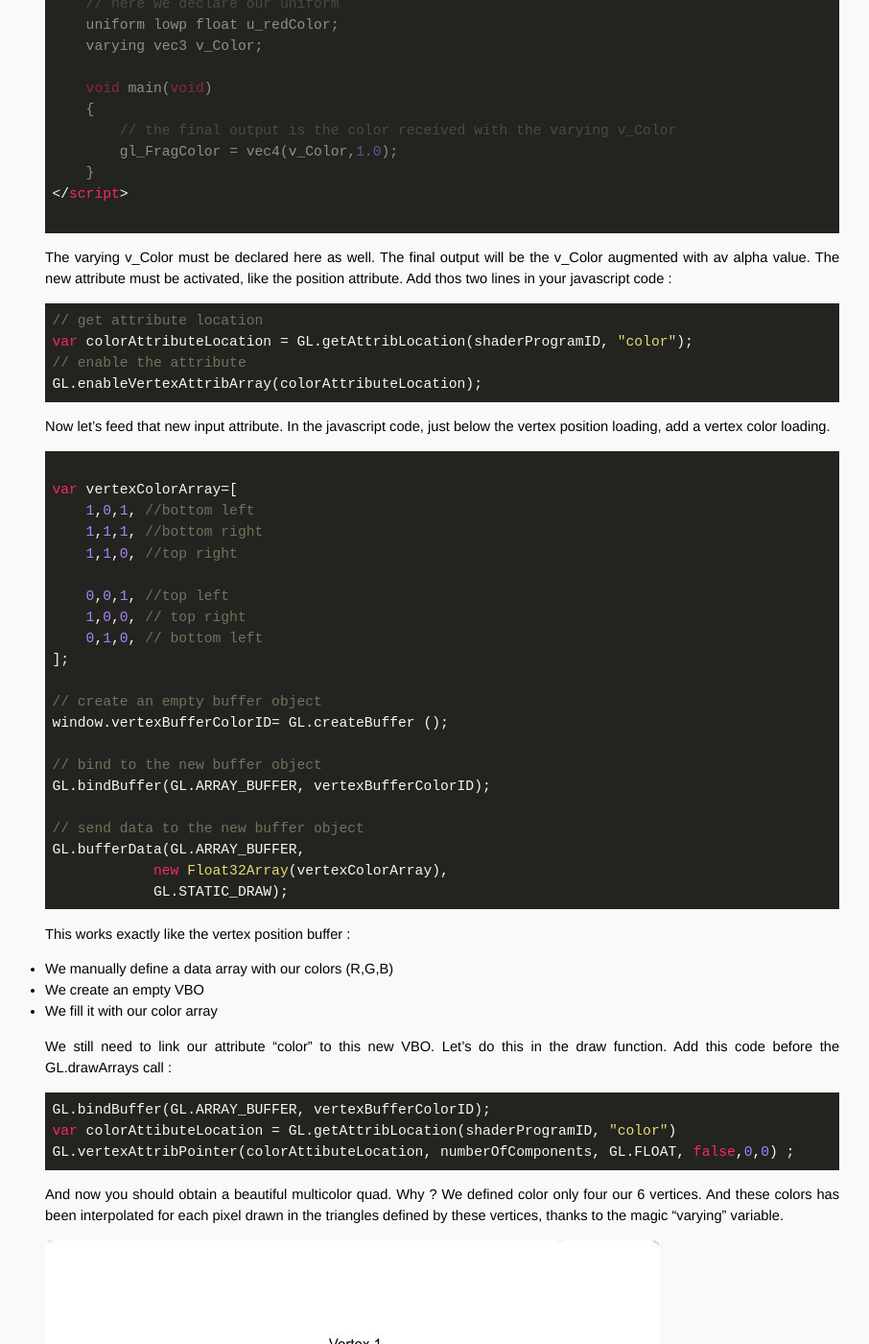
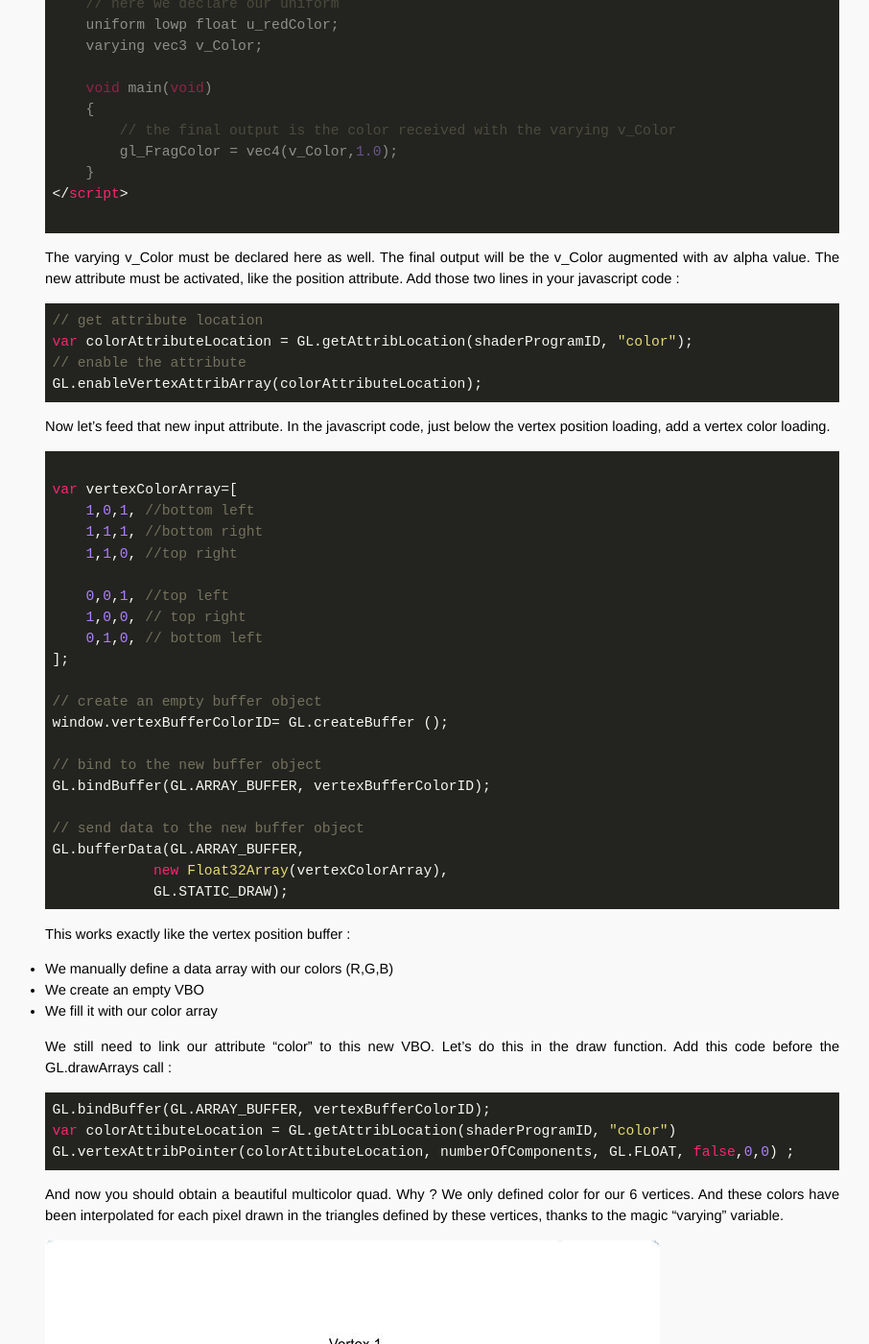
Before and after one commit to OpenTechSchool-Brussels/intro-to-webGL-and-shaders, a Jekyll site: the page built from log3_draw-animate-shape.md, in a window 1280 px wide and 1400 px high, scrolled down 5270 px. Shown: the whole window at 96% size, without its empty margins (309-1215 px from the left). Built offline with Jekyll 4.4.1, drawn with Linux system fonts in a browser that asks for light colours; some of the changed lines change nothing that is shown; some of the changed text lies outside the part shown.

Commit message:
update log 3

```diff
--- a/log3_draw-animate-shape.md
+++ b/log3_draw-animate-shape.md
@@ -230,7 +230,7 @@
 
 ~~~ html
 
-<script id="fshader" type="x-shader/x-fragment">
+<script id="shader" type="x-shader/x-fragment">
 
     precision mediump float;
 
@@ -248,7 +248,7 @@
 ~~~
 
 The varying v_Color must be declared here as well. The final output will be the v_Color augmented with av alpha value.
-The new attribute must be activated, like the position attribute. Add thos two lines  in your javascript code :
+The new attribute must be activated, like the position attribute. Add those two lines  in your javascript code :
 
 ~~~ JavaScript
 // get attribute location
@@ -296,11 +296,11 @@
 GL.vertexAttribPointer(colorAttibuteLocation, numberOfComponents, GL.FLOAT, false,0,0) ;
 ~~~
 
-And now you should obtain a beautiful multicolor quad. Why ? We defined color only four our 6 vertices. And these colors has been interpolated for each pixel drawn in the  triangles defined by these vertices, thanks to the magic "varying" variable.
+And now you should obtain a beautiful multicolor quad. Why ? We only defined color for our 6 vertices. And these colors have been interpolated for each pixel drawn in the  triangles defined by these vertices, thanks to the magic "varying" variable.
 
 <img src="./assets/fragmentInterpolation.jpg" alt="Fragment Interpolation">
 
-That's a fondamuntal concept to understand. The main task of GPU's are fast texture reading and interpolation.
+That's a fundamental concept to understand. The fragment shader takes data produced by the vertex shader and interpolate them for each fragment.
 
 
 ## e) Controling this mess
```
